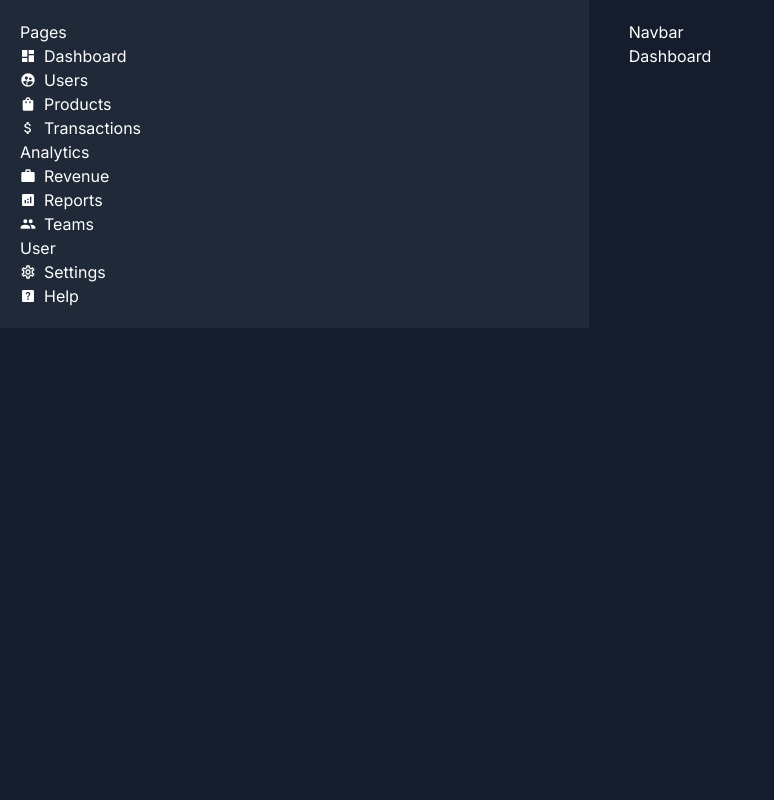
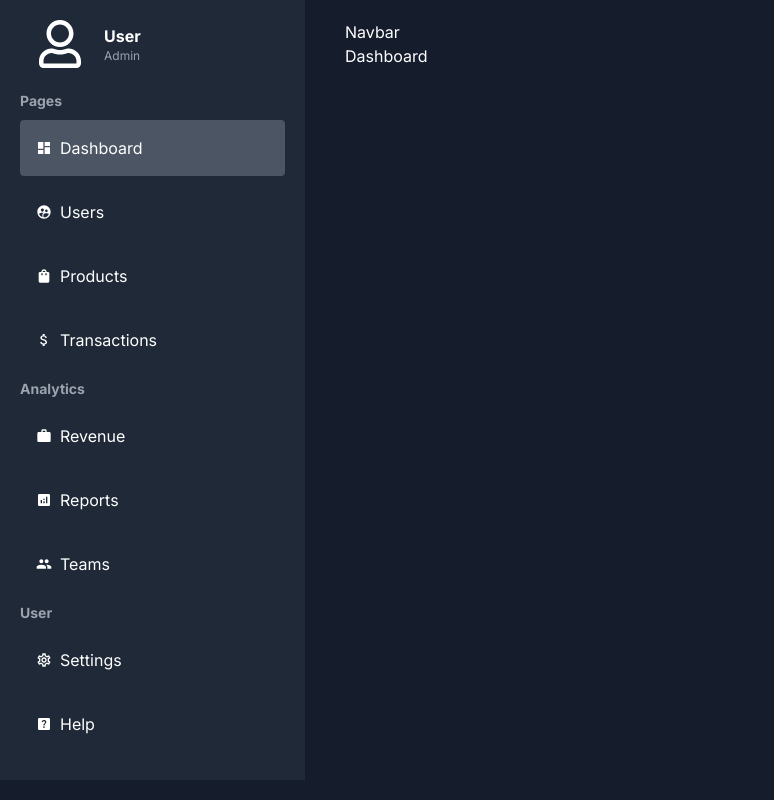
Before and after one commit to nrshakib/next-admin-dashboard, a Next.js app: page /dashboard in a window 1280 px wide. Shown: the whole page, without its empty margins (0-774 px from the left). Built offline with nearby package versions, Linux system fonts and the light colour scheme.

Commit message:
Implemented Sidebar

```diff
--- a/src/app/dashboard/layout.jsx
+++ b/src/app/dashboard/layout.jsx
@@ -3,11 +3,11 @@ import Sidebar from "@/components/dashboard/sidebar/Sidebar";
 
 const Layout = ({ children }) => {
   return (
-    <div className="flex gap-5">
-      <div className="flex-1 bg-gray-800 p-5">
+    <div className="grid grid-cols-4 gap-5">
+      <div className="grid-cols-1 bg-gray-800 p-5">
         <Sidebar />
       </div>
-      <div className="flex-auto p-5">
+      <div className="grid-cols-3 p-5">
         <Navbar />
         {children}
       </div>
--- a/src/components/dashboard/sidebar/Sidebar.jsx
+++ b/src/components/dashboard/sidebar/Sidebar.jsx
@@ -9,6 +9,8 @@ import {
   MdSupervisedUserCircle,
   MdWork,
 } from "react-icons/md";
+import { FaRegUser } from "react-icons/fa";
+
 import MenuLink from "./menuLink/MenuLink";
 const menuItems = [
   {
@@ -74,12 +76,19 @@ const menuItems = [
 ];
 const Sidebar = () => {
   return (
-    <div className="sticky top-10">
-      <ul>
+    <div className="">
+      <div className="flex gap-5 items-center mb-5 pl-4">
+        <FaRegUser className="w-12 h-12" />
+        <div>
+          <p className="font-bold">User</p>
+          <p className="text-xs text-gray-400">Admin</p>
+        </div>
+      </div>
+      <ul className="list-none">
         {menuItems.map((eachItem, index) => {
           return (
             <li key={index}>
-              <span>{eachItem.title}</span>
+              <span className="text-gray-400 font-bold text-sm mb-8">{eachItem.title}</span>
               {eachItem.menu.map((item, index) => {
                 return <MenuLink item={item} key={index} />;
               })}
--- a/src/components/dashboard/sidebar/menuLink/MenuLink.jsx
+++ b/src/components/dashboard/sidebar/menuLink/MenuLink.jsx
@@ -1,8 +1,17 @@
+"use client";
+
+import { usePathname } from "next/navigation";
+
 const { default: Link } = require("next/link");
 
 const MenuLink = ({ item }) => {
+  const pathName = usePathname();
+  console.log(pathName);
   return (
-    <Link className="flex gap-2 items-center" href={item.path}>
+    <Link
+      className={`flex gap-2 items-center p-4 rounded hover:bg-gray-700 my-2 ${pathName == item.path && 'bg-gray-600'}`}
+      href={item.path}
+    >
       {item.icon}
       {item.title}
     </Link>
```
